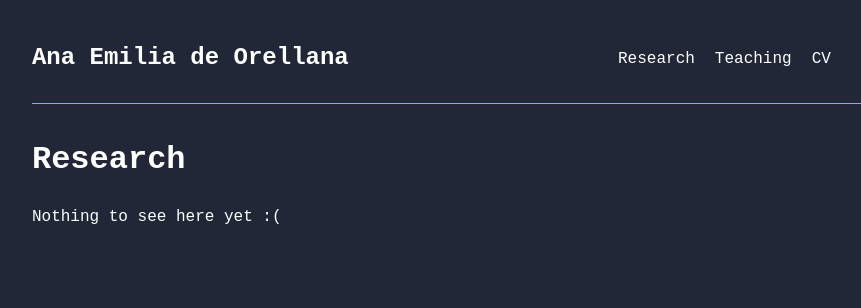
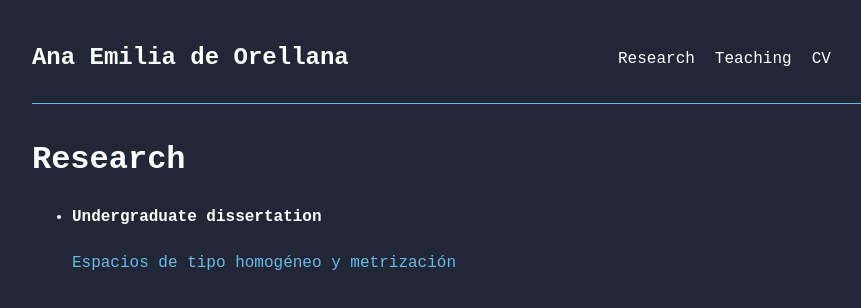
Before and after one commit to AnadeOre/anadeore.github.io, a Next.js app: page /research in a window 1280 px wide. Shown: the top 308 px of the page, without its empty margins (128-989 px from the left). Built offline with nearby package versions, Linux system fonts and the light colour scheme.

Commit message:
add undergrad file

```diff
--- a/src/app/research/page.jsx
+++ b/src/app/research/page.jsx
@@ -1,10 +1,18 @@
+import Link from 'next/link';
 import React from 'react';
 
 const Page = () => {
   return (
     <div>
       <h1>Research</h1>
-      <p>Nothing to see here yet :(</p>
+      <ul>
+        <li>
+          <h4>Undergraduate dissertation</h4>
+          <Link href='https://anadeore.github.io/files/UndergradDissertation.pdf'>
+            Espacios de tipo homogéneo y metrización
+          </Link>
+        </li>
+      </ul>
     </div>
   );
 };
```
Also changed, not shown: 1 other file (tests, documents, lock files or other folders).
